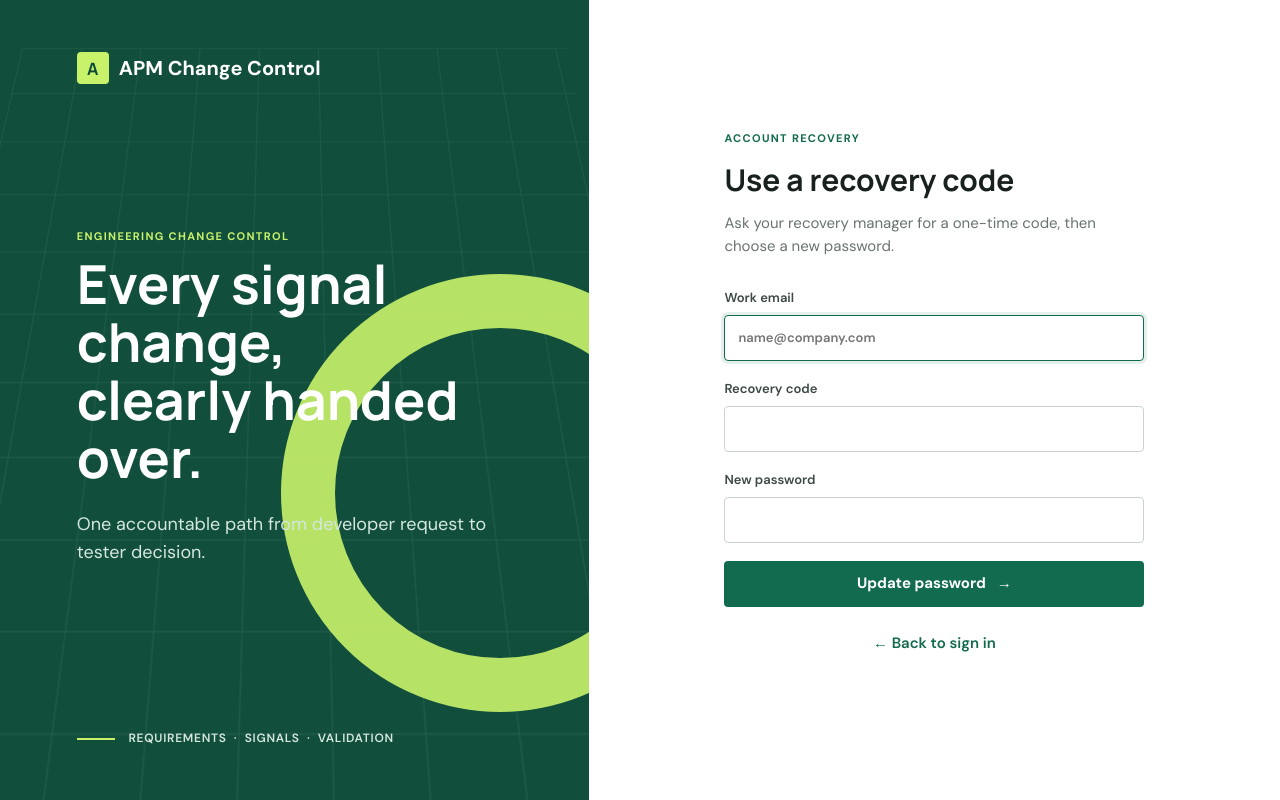
After one commit to 11707766/APMtraceback, a Flask app: page /recovery in a window 1280 px wide. The commit adds this page. Run offline with Flask 3, Linux system fonts and the light colour scheme.

Commit message:
Add manager-issued recovery codes

```diff
--- a/app.py
+++ b/app.py
@@ -36,6 +36,9 @@
     SECRET_KEY=os.getenv("SECRET_KEY", "dev-only-change-me"),
     DATABASE=str(DATABASE),
     RESET_TOKEN_HOURS=1,
+    RECOVERY_MANAGER_EMAILS=frozenset(
+        email.strip().lower() for email in os.getenv("RECOVERY_MANAGER_EMAILS", "").split(",") if email.strip()
+    ),
     SESSION_COOKIE_HTTPONLY=True,
     SESSION_COOKIE_SAMESITE="Lax",
     SESSION_COOKIE_SECURE=os.getenv("SESSION_COOKIE_SECURE", "0") == "1",
@@ -74,6 +77,14 @@
             id INTEGER PRIMARY KEY AUTOINCREMENT,
             user_id INTEGER NOT NULL REFERENCES users(id) ON DELETE CASCADE,
             token TEXT NOT NULL UNIQUE,
+            expires_at TEXT NOT NULL,
+            used INTEGER NOT NULL DEFAULT 0
+        );
+
+        CREATE TABLE IF NOT EXISTS recovery_codes (
+            id INTEGER PRIMARY KEY AUTOINCREMENT,
+            user_id INTEGER NOT NULL REFERENCES users(id) ON DELETE CASCADE,
+            code_hash TEXT NOT NULL,
             expires_at TEXT NOT NULL,
             used INTEGER NOT NULL DEFAULT 0
         );
@@ -122,6 +133,25 @@
         return view(**kwargs)
 
     return wrapped_view
+
+
+def is_recovery_manager():
+    return g.user is not None and g.user["email"].lower() in app.config["RECOVERY_MANAGER_EMAILS"]
+
+
+def recovery_manager_required(view):
+    @wraps(view)
+    def wrapped_view(**kwargs):
+        if not is_recovery_manager():
+            abort(403)
+        return view(**kwargs)
+
+    return wrapped_view
+
+
+@app.context_processor
+def add_template_context():
+    return {"is_recovery_manager": is_recovery_manager()}
 
 
 def send_email(recipient, subject, body):
@@ -242,6 +272,57 @@
 def logout():
     session.clear()
     return redirect(url_for("login"))
+
+
+@app.route("/recovery", methods=("GET", "POST"))
+def recovery():
+    if request.method == "POST":
+        email = request.form.get("email", "").strip().lower()
+        code = request.form.get("code", "").strip().upper()
+        password = request.form.get("password", "")
+        user = get_db().execute("SELECT id FROM users WHERE email = ?", (email,)).fetchone()
+        reset = None
+        if user:
+            reset = get_db().execute(
+                "SELECT * FROM recovery_codes WHERE user_id = ? AND used = 0 ORDER BY id DESC LIMIT 1", (user["id"],)
+            ).fetchone()
+        if not reset or datetime.fromisoformat(reset["expires_at"]) < datetime.now(UTC) or not check_password_hash(reset["code_hash"], code):
+            flash("Recovery code is invalid or expired.", "error")
+        elif len(password) < 8:
+            flash("Password must be at least 8 characters.", "error")
+        else:
+            db = get_db()
+            db.execute("UPDATE users SET password_hash = ? WHERE id = ?", (generate_password_hash(password), user["id"]))
+            db.execute("UPDATE recovery_codes SET used = 1 WHERE id = ?", (reset["id"],))
+            db.commit()
+            flash("Password updated. Sign in with your new password.", "success")
+            return redirect(url_for("login"))
+    return render_template("recovery.html")
+
+
+@app.route("/recovery-codes", methods=("GET", "POST"))
+@login_required
+@recovery_manager_required
+def recovery_codes():
+    issued_code = None
+    email = ""
+    if request.method == "POST":
+        email = request.form.get("email", "").strip().lower()
+        user = get_db().execute("SELECT id FROM users WHERE email = ?", (email,)).fetchone()
+        if not user:
+            flash("Account is not registered.", "error")
+        else:
+            issued_code = secrets.token_urlsafe(9).upper()
+            expires_at = datetime.now(UTC) + timedelta(hours=app.config["RESET_TOKEN_HOURS"])
+            db = get_db()
+            db.execute("UPDATE recovery_codes SET used = 1 WHERE user_id = ? AND used = 0", (user["id"],))
+            db.execute(
+                "INSERT INTO recovery_codes (user_id, code_hash, expires_at) VALUES (?, ?, ?)",
+                (user["id"], generate_password_hash(issued_code), expires_at.isoformat()),
+            )
+            db.commit()
+            flash("One-time recovery code generated.", "success")
+    return render_template("recovery_codes.html", issued_code=issued_code, email=email)
 
 
 @app.route("/forgot-password", methods=("GET", "POST"))
--- a/static/styles.css
+++ b/static/styles.css
@@ -153,6 +153,9 @@
 .account-form { min-height: 0; gap: 28px; }
 .account-form h1 { margin-bottom: 8px; font-size: 28px; }
 .account-form .form-stack { max-width: 460px; margin-top: 0; }
+.recovery-code { max-width: 460px; padding: 14px; color: var(--green-dark); background: #e8f5ee; border: 1px solid #a8d8bf; border-radius: 4px; }
+.recovery-code small { display: block; margin-bottom: 5px; color: var(--muted); }
+.recovery-code strong { font: 700 18px Consolas, monospace; letter-spacing: .08em; overflow-wrap: anywhere; }
 .comparison-view { display: grid; grid-template-columns: 1fr 1fr; gap: 12px; }
 .comparison-card { overflow: hidden; border: 1px solid var(--line); border-radius: 4px; }
 .comparison-card header { padding: 12px 14px; display: flex; align-items: center; gap: 10px; border-bottom: 1px solid var(--line); }
--- a/templates/base.html
+++ b/templates/base.html
@@ -20,6 +20,9 @@
       <a class="icon-button" href="{{ url_for('change_password') }}" title="Change password" aria-label="Change password">
         <svg viewBox="0 0 24 24" aria-hidden="true"><path d="M12 15.5a3.5 3.5 0 1 0 0-7 3.5 3.5 0 0 0 0 7ZM5 20v-1.5a4.5 4.5 0 0 1 4.5-4.5h5a4.5 4.5 0 0 1 4.5 4.5V20M16 5h4M18 3v4"/></svg>
       </a>
+      {% if is_recovery_manager %}<a class="icon-button" href="{{ url_for('recovery_codes') }}" title="Generate recovery code" aria-label="Generate recovery code">
+        <svg viewBox="0 0 24 24" aria-hidden="true"><path d="M12 15.5a3.5 3.5 0 1 0 0-7 3.5 3.5 0 0 0 0 7ZM9 12l2 2 4-4M19 7h.01"/></svg>
+      </a>{% endif %}
       <form action="{{ url_for('logout') }}" method="post">
         <input type="hidden" name="csrf_token" value="{{ session['csrf_token'] }}">
         <button class="icon-button" title="Sign out" aria-label="Sign out" type="submit">
--- a/templates/login.html
+++ b/templates/login.html
@@ -8,7 +8,7 @@
   <input type="hidden" name="csrf_token" value="{{ session['csrf_token'] }}">
   <label>Email address<input type="email" name="email" autocomplete="email" required autofocus placeholder="name@company.com"></label>
   <label>Password<input type="password" name="password" autocomplete="current-password" required placeholder="Enter your password"></label>
-  <div class="form-row between"><label class="check"><input type="checkbox" name="remember"> Remember me</label><a href="{{ url_for('forgot_password') }}">Forgot password?</a></div>
+  <div class="form-row between"><label class="check"><input type="checkbox" name="remember"> Remember me</label><a href="{{ url_for('recovery') }}">Forgot password?</a></div>
   <button class="button primary wide" type="submit">Sign in <span>→</span></button>
 </form>
 <p class="auth-switch">New to APM Change Control? <a href="{{ url_for('register') }}">Create an account</a></p>
--- /dev/null
+++ b/templates/recovery.html
@@ -0,0 +1,15 @@
+{% extends "auth_base.html" %}
+{% block title %}Recover password · APM Change Control{% endblock %}
+{% block auth_content %}
+<p class="eyebrow">Account recovery</p>
+<h2>Use a recovery code</h2>
+<p class="muted">Ask your recovery manager for a one-time code, then choose a new password.</p>
+<form method="post" class="form-stack">
+  <input type="hidden" name="csrf_token" value="{{ session['csrf_token'] }}">
+  <label>Work email<input type="email" name="email" autocomplete="email" required autofocus placeholder="name@company.com"></label>
+  <label>Recovery code<input name="code" autocomplete="one-time-code" required></label>
+  <label>New password<input type="password" name="password" autocomplete="new-password" minlength="8" required></label>
+  <button class="button primary wide" type="submit">Update password <span>→</span></button>
+</form>
+<p class="auth-switch"><a href="{{ url_for('login') }}">← Back to sign in</a></p>
+{% endblock %}
```
Also changed, not shown: templates/recovery_codes.html (added, +16 -0 lines), tests/test_workflow.py (+21 -1 lines), README.md, 1 other file.
